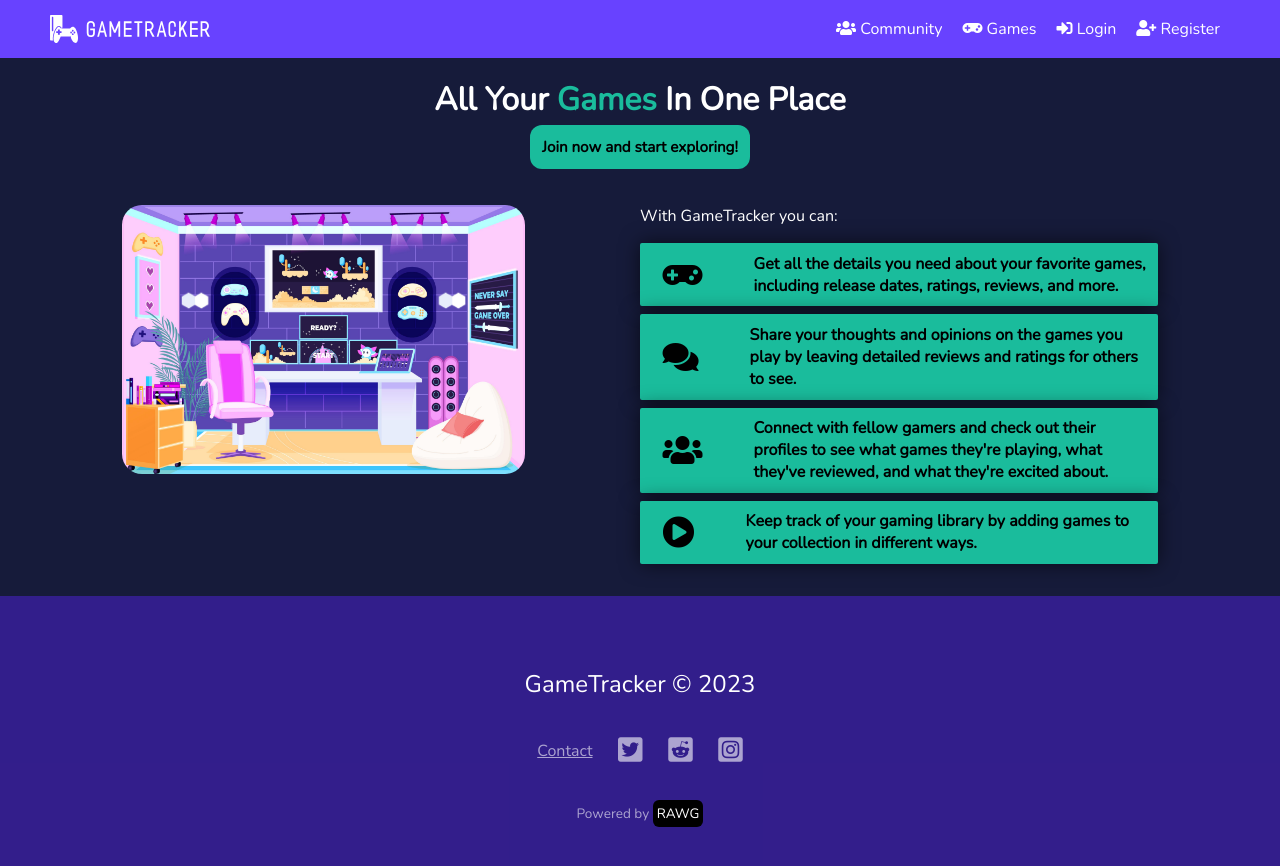
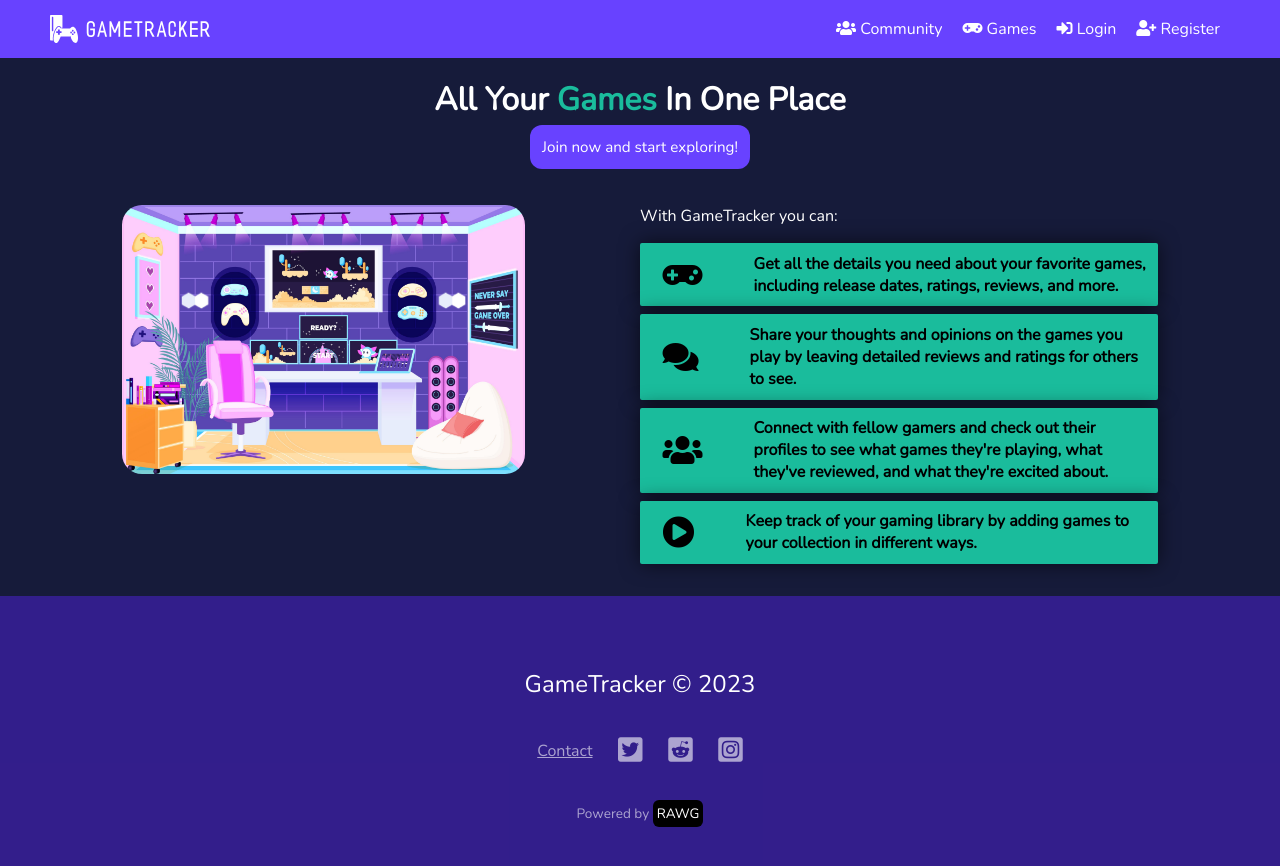
Before and after one commit to gfiami/GameTracker, a Vue app in the folder frontend/: page / in a window 1280 px wide. Shown: the top 866 px of the page. Built offline with nearby package versions, Linux system fonts and the light colour scheme.

Commit message:
layout: change join now button layout

```diff
--- a/frontend/src/views/Home/HomeView.vue
+++ b/frontend/src/views/Home/HomeView.vue
@@ -158,6 +158,7 @@ export default {
   text-align: center;
   font-size: 4vh;
   font-weight: 900;
+  padding: 0 0.3vh;
 }
 .register {
   text-align: center;
@@ -167,13 +168,17 @@ export default {
   font-weight: 700;
 }
 .register a {
-  background-color: #1abc9c;
+  background-color: #6842ff;
   padding: 1.5vh 1.5vh;
   width: 65vw;
   border-radius: 12px;
-
+  font-weight: 550;
   text-decoration: none;
-  color: black;
+  color: #fff;
+  transition: 0.4s;
+}
+.register a:hover {
+  color: #161b3a;
 }
 .games-text {
   color: #1abc9c;
```
